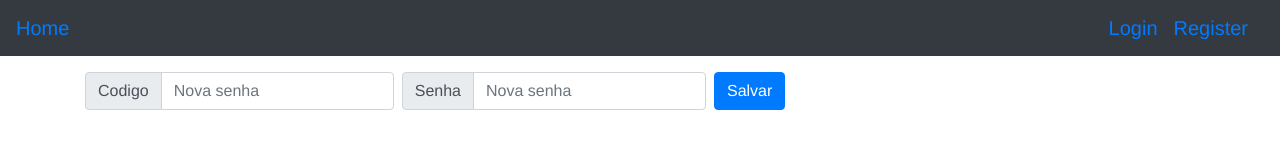
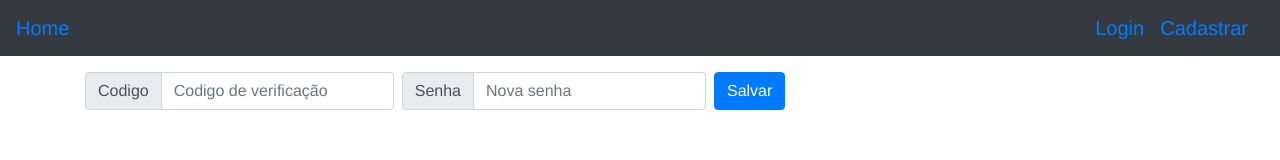
Before and after one commit to ChernoBen/testChat2deskFront, a Vue app: page /recover/code in a window 1280 px wide. Shown: the top 160 px of the page. Built offline with nearby package versions, Linux system fonts and the light colour scheme.

Commit message:
finalização views

```diff
--- a/public/index.html
+++ b/public/index.html
@@ -5,7 +5,8 @@
     <meta http-equiv="X-UA-Compatible" content="IE=edge">
     <meta name="viewport" content="width=device-width,initial-scale=1.0">
     <link rel="icon" href="<%= BASE_URL %>favicon.ico">
-    <title><%= htmlWebpackPlugin.options.title %></title>
+    <title>Users App </title>
+    <!-----<%= htmlWebpackPlugin.options.title %>-->
   </head>
   <body>
     <noscript>
--- a/src/App.vue
+++ b/src/App.vue
@@ -11,13 +11,10 @@
             <router-link to="/login">Login</router-link>
           </b-navbar-brand>
           <b-navbar-brand href="#">
-            <router-link to="/register">Register</router-link>
+            <router-link to="/register">Cadastrar</router-link>
           </b-navbar-brand>
         </div>
         <div v-else>
-          <b-navbar-brand>
-            <router-link to="/admin/users">Admin</router-link>
-          </b-navbar-brand>
           <b-navbar-brand>
             <b-button pill variant="danger" @click="logout"> Sair </b-button>
           </b-navbar-brand>
--- a/src/views/Code.vue
+++ b/src/views/Code.vue
@@ -10,7 +10,7 @@
         <b-form-input
           type="text"
           id="inline-form-input-username"
-          placeholder="Nova senha"
+          placeholder="Codigo de verificação"
           v-model="token"
         ></b-form-input>
       </b-input-group>
--- a/src/views/Recover.vue
+++ b/src/views/Recover.vue
@@ -58,7 +58,7 @@ export default {
         })
         .catch((error) => {
           console.log(error);
-          alert(JSON.stringify(error));
+          alert(JSON.stringify("Insira um email válido"));
         });
     },
   },
```
